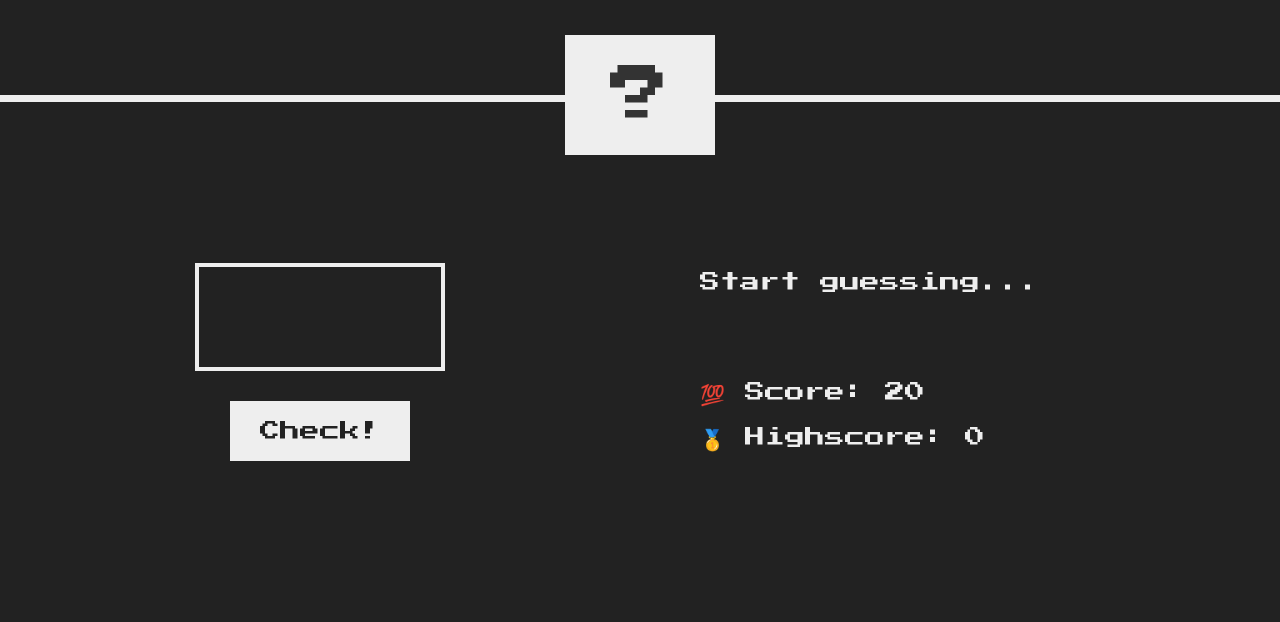
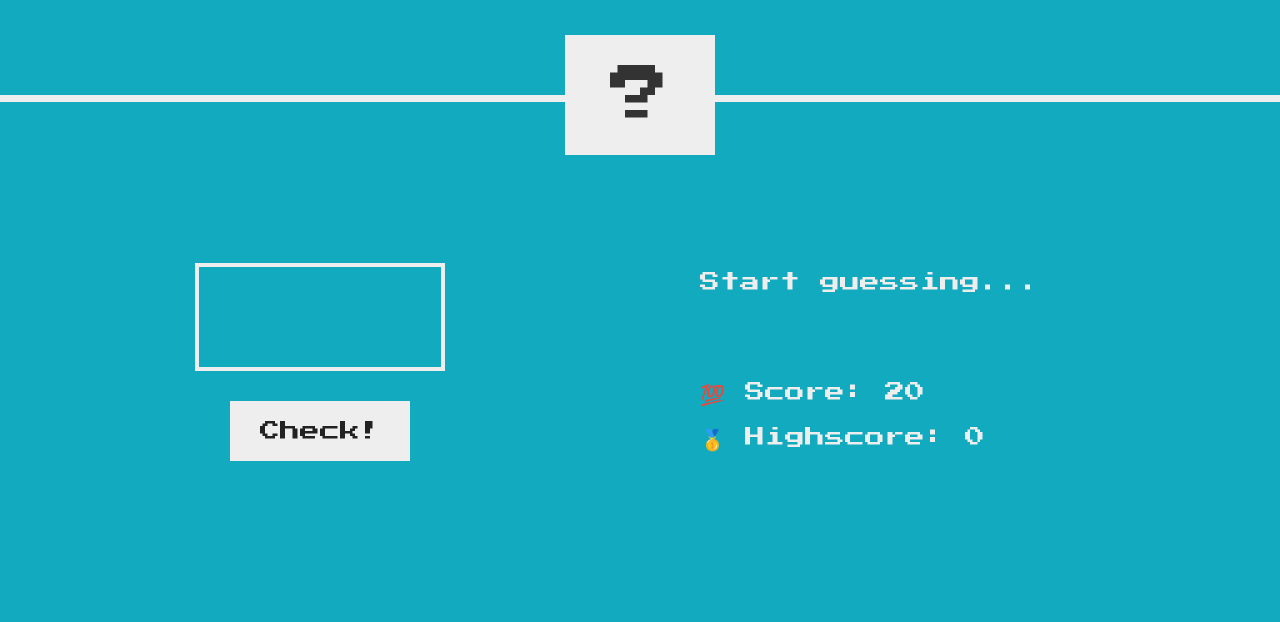
Before and after one commit to Jafarzar/Guess-my-number-, a plain HTML site: page index.html in a window 1280 px wide. Shown: the part 178-800 px from the top of the page. Drawn offline with Linux system fonts and the light colour scheme.

Commit message:
ubah warna

```diff
--- a/style.css
+++ b/style.css
@@ -14,7 +14,7 @@ html {
 body {
   font-family: 'Press Start 2P', sans-serif;
   color: #eee;
-  background-color: #222;
+  background-color: rgb(18, 170, 190);
   /* background-color: #60b347; */
 }
 
```
